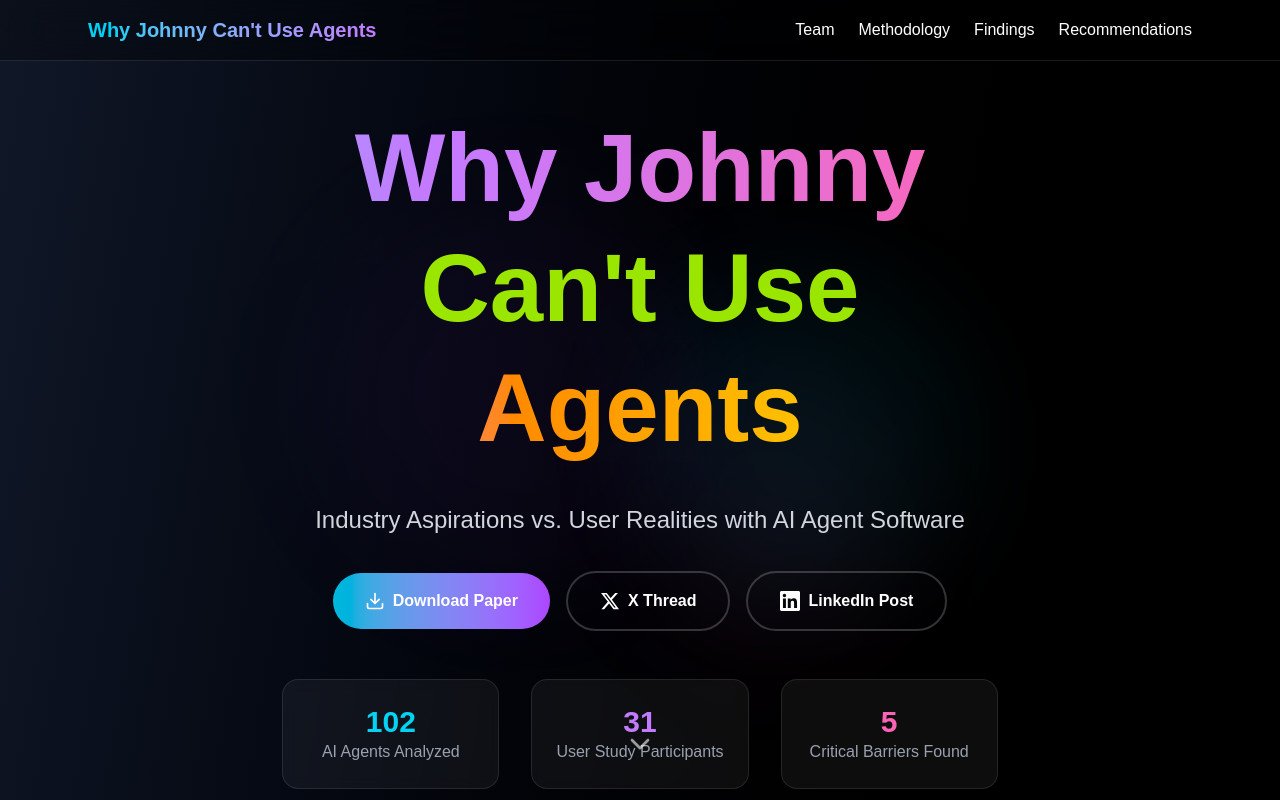
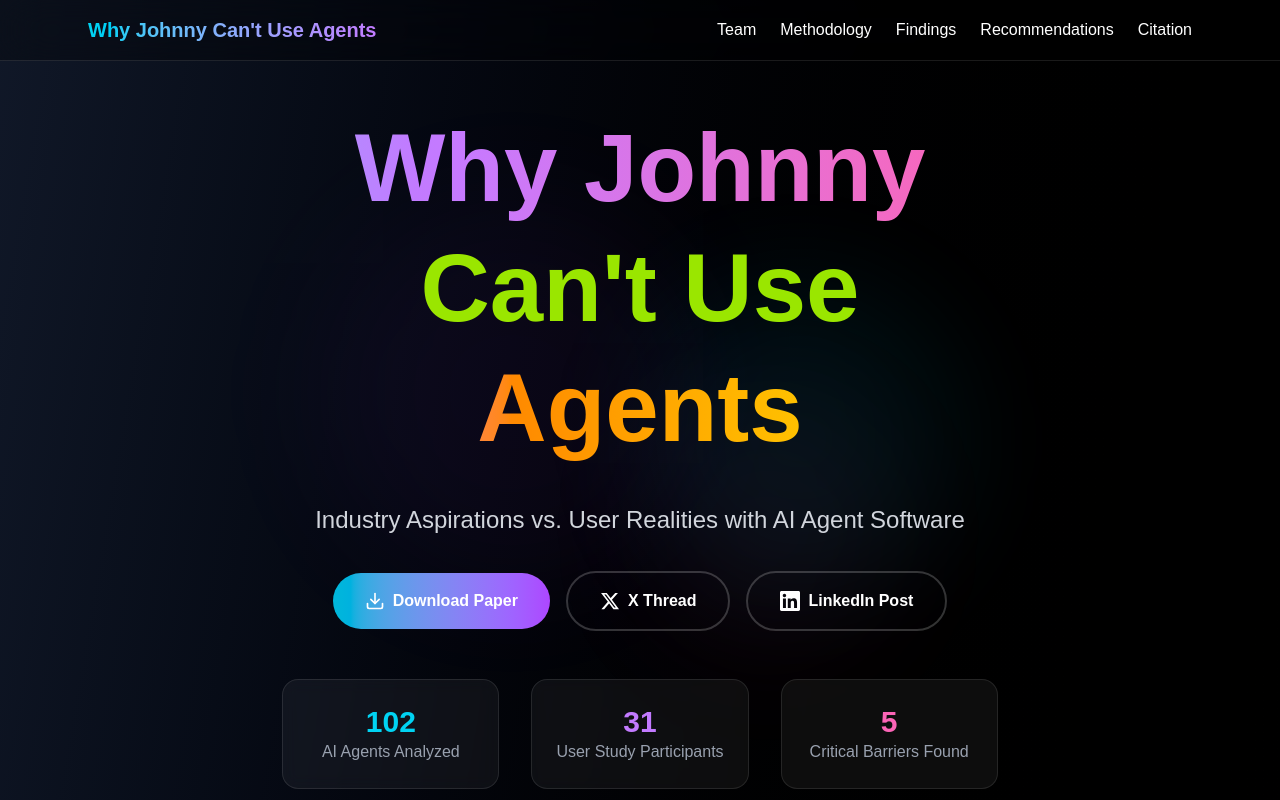
Before and after one commit to cmu-spuds/johnny-agents, a Next.js app: page / in a window 1280 px wide. Shown: the top 800 px of the page. Built offline with nearby package versions, Linux system fonts and the light colour scheme.

Commit message:
feat: update agent counts and add citation navigation
Updated agent counts across categories to reflect current accurate numbers. Added Citation link to navigation menu and removed bouncing chevron animation from hero section.

```diff
--- a/src/app/page.tsx
+++ b/src/app/page.tsx
@@ -89,21 +89,21 @@ export default function Home() {
     {
       title: "Orchestration",
       description: "Agents that act on behalf of users to manipulate software interfaces",
-      count: "54 agents",
+      count: "31 agents",
       examples: "Salesforce Agentforce, Copilot",
       gradient: "from-indigo-600 to-purple-600"
     },
     {
       title: "Creation",
       description: "Generate structured documents with well-defined formats",
-      count: "34 agents",
+      count: "33 agents",
       examples: "Lovable, Gamma, Beautiful.AI",
       gradient: "from-emerald-600 to-teal-600"
     },
     {
       title: "Insight",
       description: "Distill knowledge into structured takeaways",
-      count: "98 agents",
+      count: "87 agents",
       examples: "Perplexity, Spotify AI DJ",
       gradient: "from-orange-600 to-pink-600"
     }
@@ -131,6 +131,7 @@ export default function Home() {
             <a href="#methodology" className="hover:text-cyan-400 transition-colors">Methodology</a>
             <a href="#findings" className="hover:text-cyan-400 transition-colors">Findings</a>
             <a href="#recommendations" className="hover:text-cyan-400 transition-colors">Recommendations</a>
+            <a href="#citation" className="hover:text-cyan-400 transition-colors">Citation</a>
           </div>
 
           {/* Mobile Hamburger Button */}
@@ -178,6 +179,13 @@ export default function Home() {
                 onClick={() => setMobileMenuOpen(false)}
               >
                 Recommendations
+              </a>
+              <a
+                href="#citation"
+                className="block py-2 text-white hover:text-cyan-400 transition-colors"
+                onClick={() => setMobileMenuOpen(false)}
+              >
+                Citation
               </a>
             </div>
           </div>
@@ -241,10 +249,6 @@ export default function Home() {
               <div className="text-gray-400">Critical Barriers Found</div>
             </a>
           </div>
-        </div>
-
-        <div className="absolute bottom-8 left-1/2 transform -translate-x-1/2 animate-bounce">
-          <ChevronDown className="w-8 h-8 text-white/60" />
         </div>
       </section>
 
@@ -726,7 +730,7 @@ export default function Home() {
       {/* Removed Study Design Section */}
 
       {/* Citation Section */}
-      <section className="py-20 px-6">
+      <section id="citation" className="py-20 px-6">
         <div className="max-w-4xl mx-auto">
           <h2 className="text-4xl font-bold mb-12 text-center bg-gradient-to-r from-cyan-400 to-purple-400 bg-clip-text text-transparent">
             Citation
```
